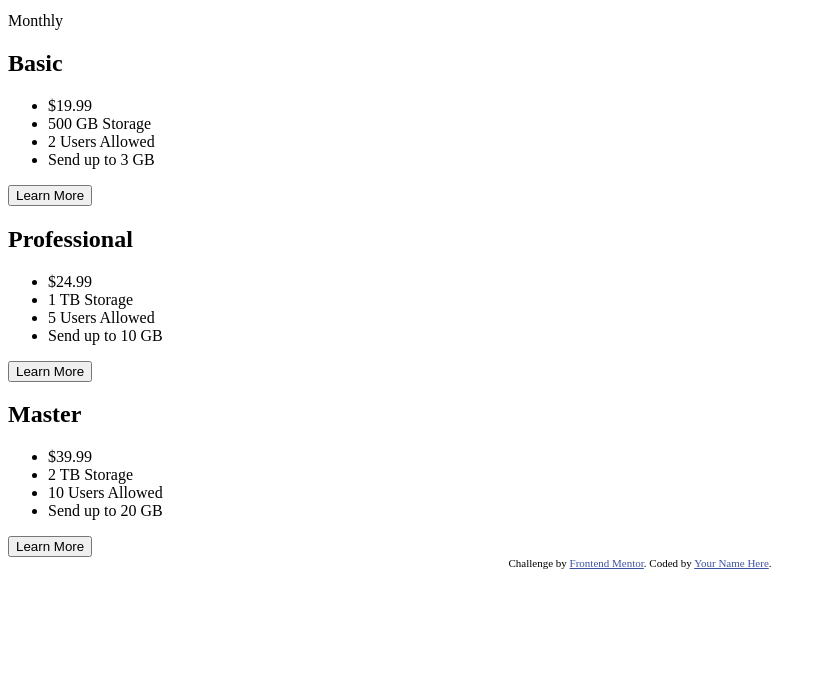
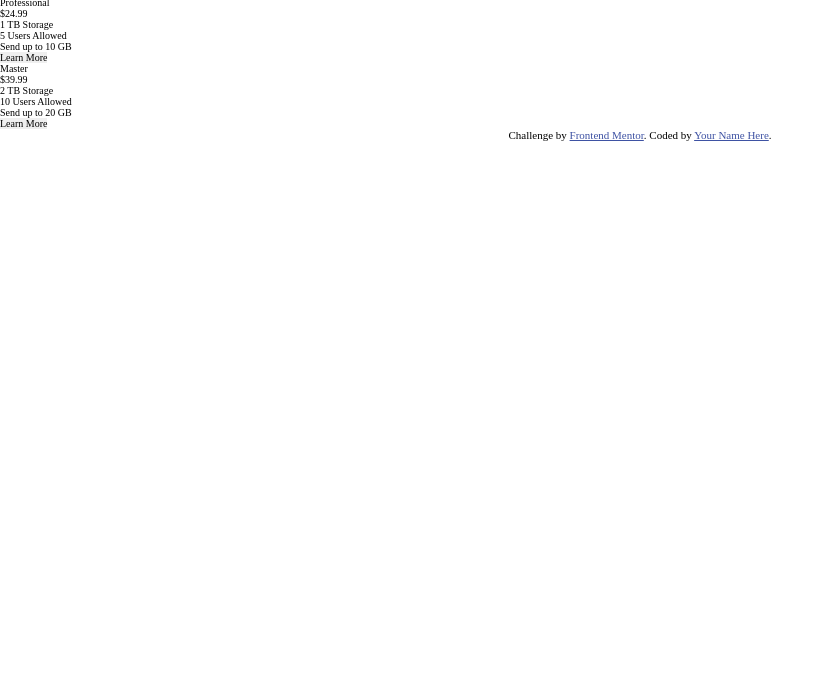
Before and after one commit to norman02/pricing-component-with-toggle, a plain HTML site: page index.html in a window 1280 px wide. Shown: the part 102-800 px from the top of the page, without its empty margins (0-834 px from the left). Drawn offline with Linux system fonts and the light colour scheme.

Commit message:
reset css

```diff
--- /dev/null
+++ b/css/style.css
@@ -0,0 +1,24 @@
+:root {
+    font-size: 10px;
+}
+
+*, *::before, *::after {
+    margin: 0;
+	padding: 0;
+	border: 0;
+	font-size: 100%;
+	font: inherit;
+	vertical-align: baseline;
+    z-index: 0;
+    box-sizing: border-box;
+}
+
+
+.attribution {
+    font-size: 11px;
+    text-align: center;
+  }
+
+  .attribution a {
+    color: hsl(228, 45%, 44%);
+  }
--- a/index.html
+++ b/index.html
@@ -4,23 +4,12 @@
 <head>
   <meta charset="UTF-8">
   <meta name="viewport" content="width=device-width, initial-scale=1.0">
-  <!-- displays site properly based on user's device -->
 
   <link rel="icon" type="image/png" sizes="32x32" href="./images/favicon-32x32.png">
+  <link rel="stylesheet" href="./css/style.css">
 
   <title>Frontend Mentor | [Challenge Name Here]</title>
 
-  <!-- Feel free to remove these styles or customise in your own stylesheet 👍 -->
-  <style>
-    .attribution {
-      font-size: 11px;
-      text-align: center;
-    }
-
-    .attribution a {
-      color: hsl(228, 45%, 44%);
-    }
-  </style>
 </head>
 
 <body>
```
